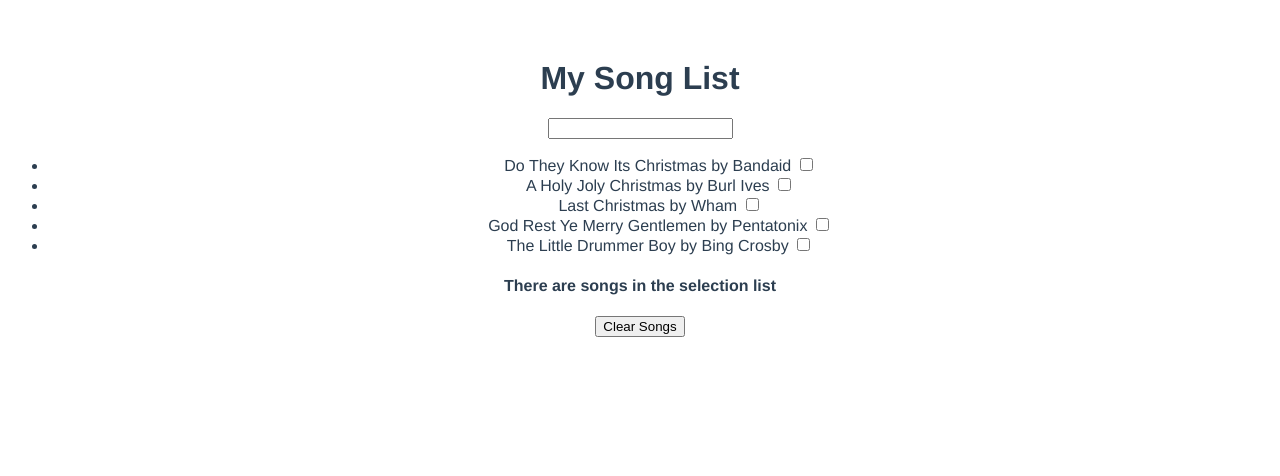
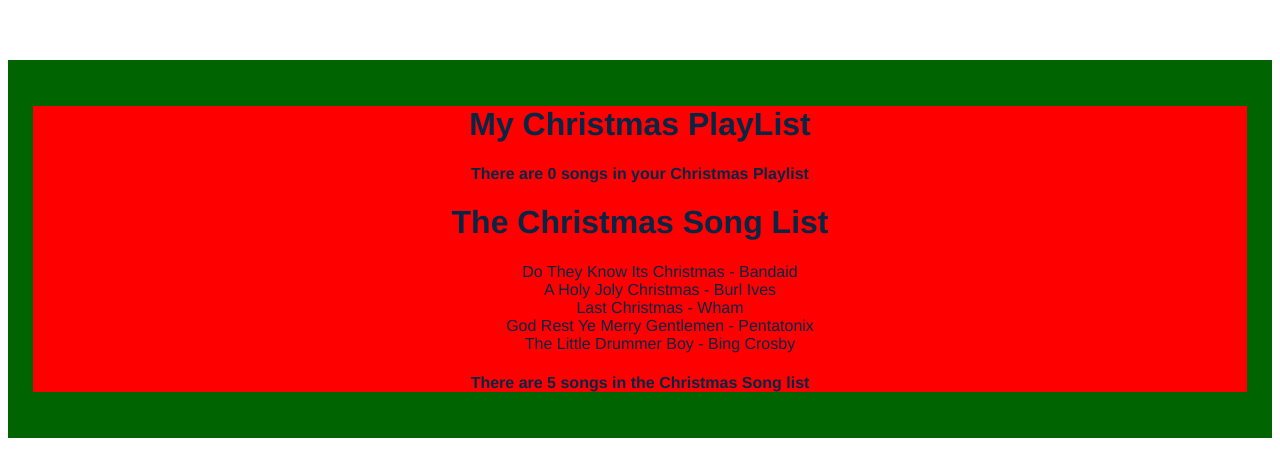
Before and after one commit to kevans054/W13C, a Vue app: page / in a window 1280 px wide. Shown: the top 476 px of the page. Built offline with nearby package versions, Linux system fonts and the light colour scheme.

Commit message:
working copy!!!

```diff
--- a/src/App.vue
+++ b/src/App.vue
@@ -2,86 +2,19 @@
 December 16, 2020
 Assignment W13C VuePlaylist-->
 <template>
-
   <div id="app">
-        <h1>My Song List</h1>
-         <page-body
-         :mySongs="mySongs"
-        @add="doAddSong"
-        @clear="doClearSong"></page-body>
-        <!-- <song-list :mysongCount="songCount"></song-list> -->
-        <!-- <play-list></play-list> -->
+    <page-body></page-body>
   </div>
 </template>
 
 <script>
-import PageBody from './components/Pagebody.vue';
-// import SongList from './components/Songlist.vue';
-// import PlayList from './components/Playlist.vue';
+import PageBody from "./components/Pagebody.vue";
 export default {
-    name: 'App',
-
-    data () {
-        return {
-            mySongs: [
-                {
-                    title: 'Do They Know Its Christmas',
-                    artist: 'Bandaid',
-                    genre: 'Christmas',
-                },
-                {
-                    title: 'A Holy Joly Christmas',
-                    artist: 'Burl Ives',
-                    genre: 'Christmas'
-                },
-                {
-                    title: 'Last Christmas',
-                    artist: 'Wham',
-                    genre: 'Christmas'
-                },
-                {
-                    title: 'God Rest Ye Merry Gentlemen',
-                    artist: 'Pentatonix',
-                    genre: 'Christmas'
-                },
-                {
-                    title: 'The Little Drummer Boy',
-                    artist: 'Bing Crosby',
-                    genre:'Christmas'
-                }
-                ]
-        }
-    },
-
-    computed: {
-        songCount() {
-            this.mySongs.length;
-            return{}
-
-        }
-        },
-
-    clearSongs() {
-        return {
-            isSiblingClicked: false
-        }
-    },
-
-    methods: {
-        doAddSong(song) {
-            this.mySongs.splice(0, 0, song);
-            },
-        doClearSong() {
-            this.mySongs = [];
-            }
-    },
-
+  name: "App",
   components: {
     PageBody,
-        // SongList,
-        // PlayList
-    }
-}
+  },
+};
 </script>
 
 <style>
@@ -90,7 +23,9 @@
   -webkit-font-smoothing: antialiased;
   -moz-osx-font-smoothing: grayscale;
   text-align: center;
-    color: #2c3e50;
+  color: #082644;
   margin-top: 60px;
+  background-color: darkgreen;
+  padding: 25px;
 }
 </style>
--- a/src/components/Pagebody.vue
+++ b/src/components/Pagebody.vue
@@ -2,34 +2,72 @@
 December 16, 2020
 Assignment W13C VuePlaylist-->
 <template>
- <div>
-   <play-list></play-list>
-      <ul>
-        <li v-for="(mySong, index) in mySongs" :key="index">{{ mySong.title + '    by     ' + mySong.artist }}
-                <input type="checkbox" v-bind:name="`Mysongs.title[${index}]`"></li>
-     </ul>
-     <h4>There are {{songCount}} songs in the selection list</h4>
-        <button @click="$emit('clearSongs')">Clear Songs</button>
-
-     </div>
+  <div id="pagebody">
+    <h1>My Christmas PlayList</h1>
+    <play-list :songs="playlistSongs" @remove="addToSonglist"></play-list>
+    <h1>The Christmas Song List</h1>
+    <song-list :songs="songs" @add="addToPlaylist"></song-list>
+  </div>
 </template>
 
 <script>
-// import SongList from '../Songlist.vue'
-import PlayList from './Playlist.vue'
+import SongList from "./Songlist.vue";
+import PlayList from "./Playlist.vue";
 export default {
-    name: 'page-body',
-    components: {
-      PlayList
+  name: "page-body",
+  components: {
+    PlayList,
+    SongList,
+  },
+  data() {
+    return {
+      playlistSongs: [],
+      songs: [
+        {
+          title: "Do They Know Its Christmas",
+          artist: "Bandaid",
+        },
+        {
+          title: "A Holy Joly Christmas",
+          artist: "Burl Ives",
+        },
+        {
+          title: "Last Christmas",
+          artist: "Wham",
+        },
+        {
+          title: "God Rest Ye Merry Gentlemen",
+          artist: "Pentatonix",
+        },
+        {
+          title: "The Little Drummer Boy",
+          artist: "Bing Crosby",
+        },
+      ],
+    };
+  },
+
+  computed: {
+    songCount() {
+      return this.Songs.length;
     },
-    props: {
-     mySongs: Array,
-     songCount: String,
-     clearSongs: Boolean
-    }
-}
+  },
+
+  methods: {
+    addToPlaylist(index) {
+      let song = this.songs.splice(index, 1)[0];
+      this.playlistSongs.splice(0, 0, song);
+    },
+    addToSonglist(index) {
+      let song = this.playlistSongs.splice(index, 1)[0];
+      this.songs.splice(0, 0, song);
+    },
+  },
+};
 </script>
 
 <style scoped>
-
+div {
+  background-color: red;
+}
 </style>
--- a/src/components/Playlist.vue
+++ b/src/components/Playlist.vue
@@ -3,45 +3,42 @@
 Assignment W13C VuePlaylist-->
 <template>
   <div>
-     <input type="text"
-        v-model="newSong"
-        @keypress.enter="addSong">
     <ul>
-            <li v-if="newSong">{{ newSong }}</li>
       <li
-                v-for="(mySong, index) in mySongs"
-                @click="removeSong(index)"
-                :class="[ 'mySongs', {'even': isEven(index)} ]"
-                :key="index">
-                <input type="checkbox" v-bind:name="`Mysongs.title[${index}]`">
+        v-for="(song, index) in songs"
+        :key="index"
+        @click="removeFromPlaylist(index)"
+      >
+        {{ song.title }} - {{ song.artist }}
       </li>
     </ul>
+    <h4>There are {{ songCount }} songs in your Christmas Playlist</h4>
   </div>
 </template>
 
 <script>
 export default {
-    name: 'PlayList',
-
-data() {
-    return {
-        newSong: ''
-        }
+  name: "PlayList",
+  props: {
+    songs: Array,
+  },
+  computed: {
+    songCount() {
+      return this.songs.length;
+    },
   },
 
   methods: {
-        addSong() {
-            this.$emit('add', this.newSong);
-            this.newSong = '';
+    removeFromPlaylist(index) {
+      // splice the song out of playlistSongs and in to songs
+      this.$emit("remove", index);
     },
-        clearSongs() {
-            this.$emit('clear');
-
-        }
-    }
-}
+  },
+};
 </script>
 
 <style scoped>
-
+ul {
+  list-style-type: none;
+}
 </style>
--- a/src/components/Songlist.vue
+++ b/src/components/Songlist.vue
@@ -2,66 +2,42 @@
 December 16, 2020
 Assignment W13C VuePlaylist-->
 <template>
-    <div>
-        <!-- <h1 v-html="heading"></h1> -->
-        <!-- <input type="text"
-        v-model="newSong"
-        @keypress.enter="addSong">
+  <div id="Songlist">
     <ul>
-            <li v-if="newSong">{{ newSong }}</li>
       <li
-                v-for="(mySong, index) in mySongs"
-                @click="removeSong(index)"
-                :class="[ 'mySongs', {'even': isEven(index)} ]"
-                :key="index">
-                <input type="checkbox" v-bind:name="`Mysongs.title[${index}]`">
+        v-for="(song, index) in songs"
+        :key="index"
+        @click="moveToMyPlaylist(index)"
+      >
+        {{ song.title }} - {{ song.artist }}
       </li>
-        </ul> -->
-        <!-- <h4>There are {{ SongCount }} songs in the selection list</h4> -->
-
-        <button v-if="clearSongs = myclearSongs">Clear Songs</button>
+    </ul>
+    <h4>There are {{ songCount }} songs in the Christmas Song list</h4>
   </div>
 </template>
 
 <script>
-// import PageBody from '../Pagebody.vue'
 export default {
   name: "SongList",
   props: {
-      mySongs: Array,
-      myclearSongs : Boolean,
-      SongCount : Number
-
+    songs: Array,
   },
-
-  data() {
-    return {
-        newSong: ''
-        }
+  computed: {
+    songCount() {
+      return this.songs.length;
+    },
   },
 
   methods: {
-        addSong() {
-            this.$emit('add', this.newSong);
-            this.newSong = '';
+    moveToMyPlaylist(index) {
+      this.$emit("add", index);
     },
-        clearSongs() {
-            this.$emit('clear');
-
   },
-        isEven(n) {
-            if ((n + 1) % 2 == 0) {
-                return true;
-            }
-            return false;
-        },
-
-    }
 };
 </script>
 
 <style scoped>
-.even {
-    background-color: rgb(231, 127, 231);
+ul {
+  list-style-type: none;
 }
 </style>
```
Lines whose indentation alone changed are shown as unchanged.
